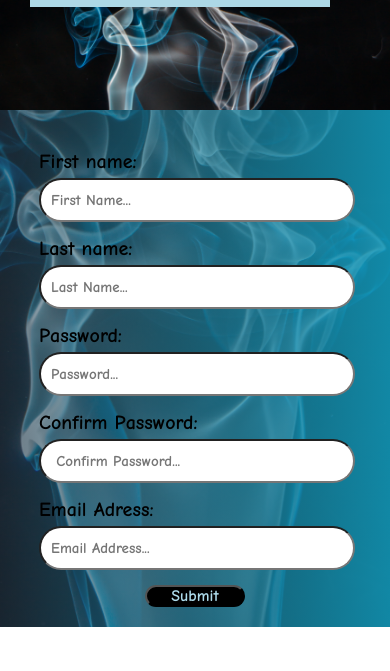
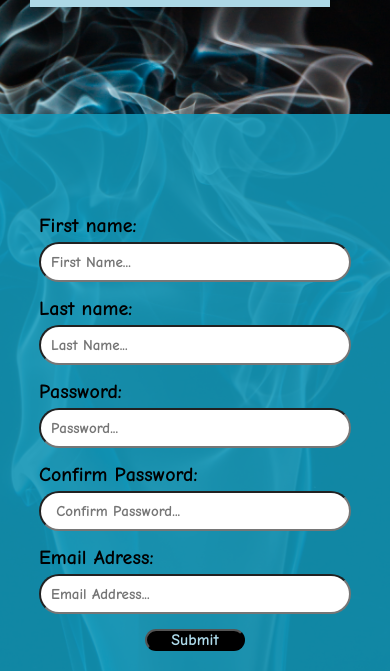
Before and after one commit to GraceOssai/new-assignment, a plain HTML site: page index.html in a window 390 px wide. Shown: the part 173-844 px from the top of the page. Drawn offline with Linux system fonts and the light colour scheme.

Commit message:
my media change commit

```diff
--- a/doc/Assets/css/style.css
+++ b/doc/Assets/css/style.css
@@ -1,6 +1,7 @@
 *{
   padding: 0;
   margin: 0;
+  box-sizing: border-box;
 }
 
 .main_wrapper{
@@ -34,6 +35,7 @@
   padding: 15px;
   background-color: black;
   box-shadow: 10px 10px lightblue;
+
 }
 
 
@@ -114,23 +116,31 @@
 
 @media(max-width:768px){
   .main_wrapper{
+    background-image:  url(../img/pic6.jpg);
     flex-direction: column;
-    gap: 40px;
-    height: 800px;
+     gap: 40px;
+    /* height: auto; */
   }
 
   .image_design{
     background-position: contain;
+    background-image: none;
     /* flex: 1; */
 
   }
 
-  .main_form{
-    /* width: 100%; */
-    height: 100vh;
-    /* flex: 1; */
-    /* margin-left: 0; */
+  .sub_form{
+    /* margin-top: 200px; */
+    padding-top: 100px;
+    padding-bottom: 20px;
   }
+
+  .main_form1{
+    background: rgba(19, 154, 187, 0.876);
+    /* margin-top: -500px;  */
+    /* padding-top: 100px; */
+  }
+
 
   .shadow{
     position: absolute;
@@ -143,7 +153,4 @@
     font-size: 55px;
   }
 
-  .sub_form{
-    padding-bottom: 20px;
-  }
 }
--- a/index.html
+++ b/index.html
@@ -1,26 +1,28 @@
 <!DOCTYPE html>
 <html lang="en">
   <head>
-
-  <meta charset="UTF-8">
-  <meta http-equiv="X-UA-Compatible" content="IE=edge">
-  <meta name="viewport" content="width=device-width, initial-scale=1.0">
+    <meta charset="UTF-8" />
+    <meta http-equiv="X-UA-Compatible" content="IE=edge" />
+    <meta name="viewport" content="width=device-width, initial-scale=1.0" />
 
     <title>My sign_up form</title>
-  <link rel="stylesheet" href="./doc/Assets/css/style.css">
+    <link rel="stylesheet" href="./doc/Assets/css/style.css" />
 
-  <link rel="preconnect" href="https://fonts.googleapis.com">
-  <link rel="preconnect" href="https://fonts.gstatic.com" crossorigin>
-  <link href="https://fonts.googleapis.com/css2?family=Lato:wght@400;700&display=swap" rel="stylesheet">
-  <link rel="preconnect" href="https://fonts.googleapis.com">
-  <link rel="preconnect" href="https://fonts.gstatic.com" crossorigin>
-  <link href="https://fonts.googleapis.com/css2?family=Comic+Neue:wght@700&display=swap" rel="stylesheet">
-
+    <link rel="preconnect" href="https://fonts.googleapis.com" />
+    <link rel="preconnect" href="https://fonts.gstatic.com" crossorigin />
+    <link
+      href="https://fonts.googleapis.com/css2?family=Lato:wght@400;700&display=swap"
+      rel="stylesheet"
+    />
+    <link rel="preconnect" href="https://fonts.googleapis.com" />
+    <link rel="preconnect" href="https://fonts.gstatic.com" crossorigin />
+    <link
+      href="https://fonts.googleapis.com/css2?family=Comic+Neue:wght@700&display=swap"
+      rel="stylesheet"
+    />
   </head>
   <body>
-
     <div class="main_wrapper">
-
       <div class="image_design">
         <div class="shadow">
           <h1 class="text">SIGN-UP PAGE</h1>
@@ -28,28 +30,29 @@
       </div>
 
       <div class="main_form1">
-
         <form action="" class="sub_form">
-
           <label for="fname" class="label">First name:</label>
-        <input type="text" placeholder="First Name..." class="forms">
+          <input type="text" placeholder="First Name..." class="forms" />
 
           <label for="fname" class="label">Last name:</label>
-        <input type="text" placeholder="Last Name..." class="forms">
+          <input type="text" placeholder="Last Name..." class="forms" />
 
           <label for="pword" class="label">Password:</label>
-        <input type="password" placeholder="Password..." class="forms">
+          <input type="password" placeholder="Password..." class="forms" />
 
           <label for="Confirm Password" class="label">Confirm Password:</label>
-        <input type="password" placeholder=" Confirm Password..." class="forms">
+          <input
+            type="password"
+            placeholder=" Confirm Password..."
+            class="forms"
+          />
 
           <label for="fname" class="label">Email Adress:</label>
-        <input type="email" placeholder="Email Address..." class="forms">
+          <input type="email" placeholder="Email Address..." class="forms" />
 
           <div class="main_btn">
             <button class="btn">Submit</button>
           </div>
-
         </form>
       </div>
     </div>
```
Lines whose indentation alone changed are shown as unchanged.
